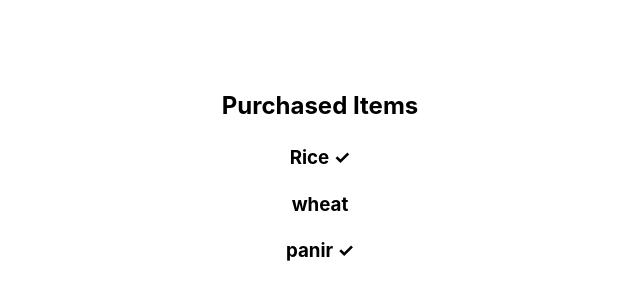
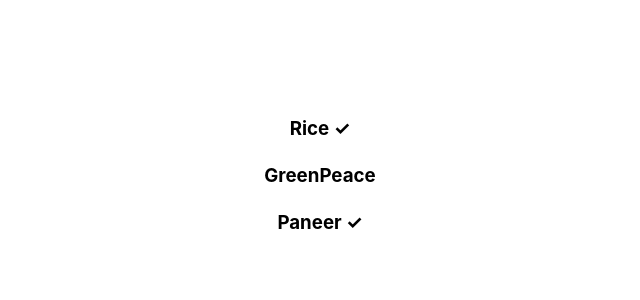
Before and after one commit to pandurang-sadgir/react-concepts, a React (Vite) app in the folder React-Concepts/: page / in a window 1280 px wide. Shown: the part 224-524 px from the top of the page, without its empty margins (320-960 px from the left). Built offline with nearby package versions, Linux system fonts and the light colour scheme.

Commit message:
conditional rendering using ternary operater

```diff
--- /dev/null
+++ b/React-Concepts/src/9.Conditional_Rendering/3.usingTernary.jsx
@@ -0,0 +1,16 @@
+/* eslint-disable react/prop-types */
+
+export default function PurchasedItem() {
+  return (
+    <div>
+      <Itm name={"Rice"} isPurchased={true} />
+      <Itm name={"GreenPeace"} isPurchased={false} />
+      <Itm name={"Paneer"} isPurchased={true} />
+    </div>
+  );
+}
+
+// Note: we can use ternary conditional operator inside the JSX === HTML
+function Itm({ name, isPurchased }) {
+  return (<>{isPurchased ? <h3>{name} &#x2713;</h3> : <h3>{name}</h3>}</>)
+}
--- a/React-Concepts/src/App.jsx
+++ b/React-Concepts/src/App.jsx
@@ -26,11 +26,12 @@
 // import Gallery from "./8.Passing_props_to_component/TryoutSomeChallenges/1/Galary";
 // import Profile from "./8.Passing_props_to_component/TryoutSomeChallenges/2/passingJSXasChildProp";
 // import ListOfItems from "./9.Conditional_Rendering/1";
-import PurchasedItems from "./9.Conditional_Rendering/2UsingIf";
+// import PurchasedItems from "./9.Conditional_Rendering/2UsingIf";
+import PurchasedItem from "./9.Conditional_Rendering/3.usingTernary";
 function App() {
   return (
     <>
-    <PurchasedItems/>
+    <PurchasedItem/>
     </>
   );
 }
```
